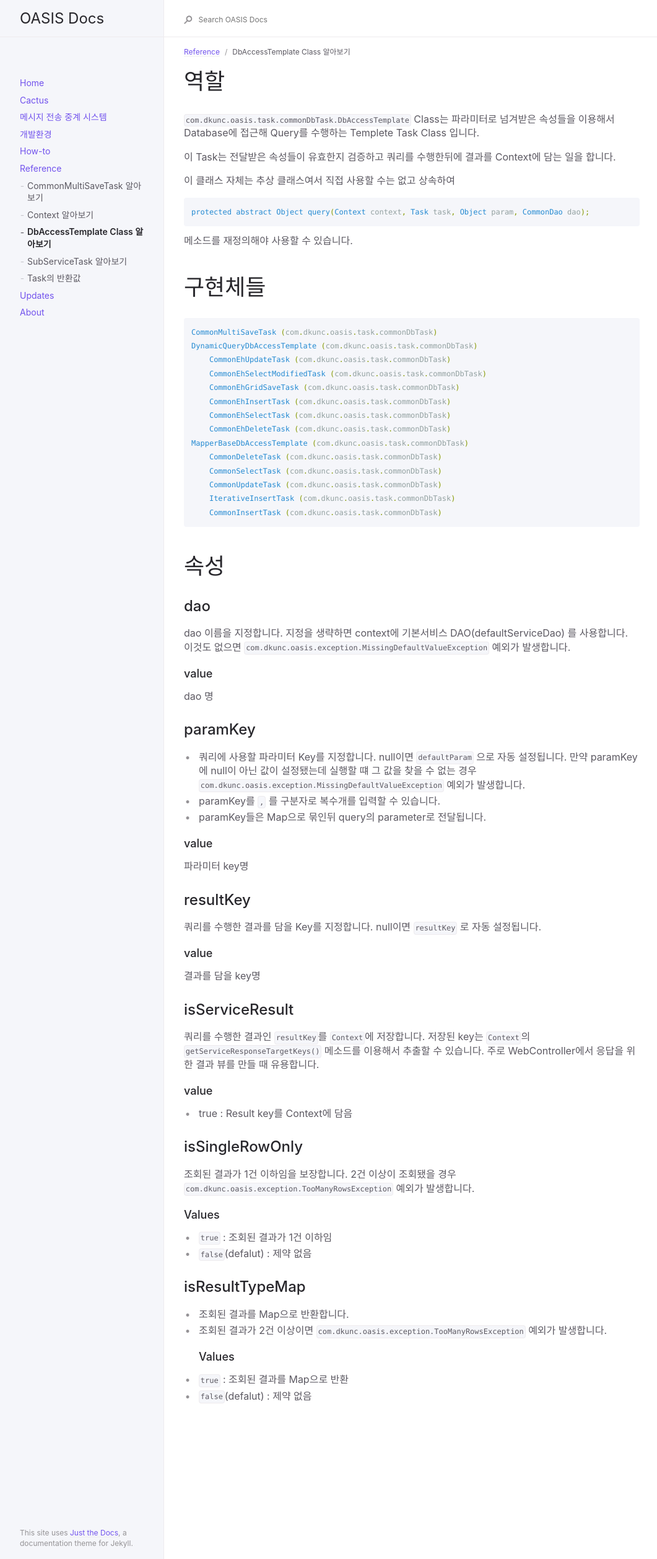
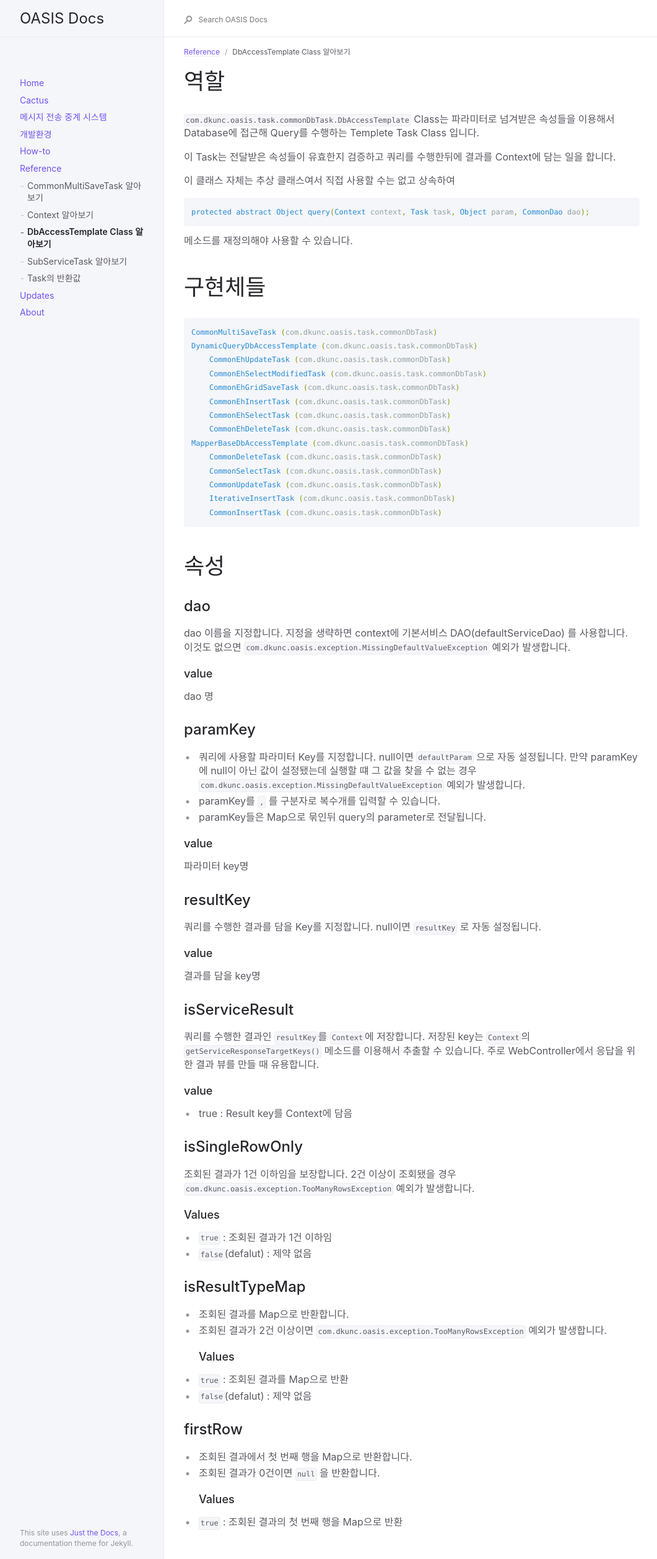
Before and after one commit to oasis-official/oasis-official.github.io, a Jekyll site: the page built from docs/reference/DBAccessTemplete.md, in a window 1280 px wide. Shown: the whole page at 62% size, without its empty margins (91-1152 px from the left). Built offline with Jekyll 4.4.1, drawn with Linux system fonts in a browser that asks for light colours.

Commit message:
add firstRow option ref

```diff
--- a/docs/reference/DBAccessTemplete.md
+++ b/docs/reference/DBAccessTemplete.md
@@ -72,3 +72,9 @@ dao 명
 ### Values
 * `true` : 조회된 결과를 Map으로 반환
 * `false`(defalut) : 제약 없음
+
+## firstRow
+* 조회된 결과에서 첫 번째 행을 Map으로 반환합니다.
+* 조회된 결과가 0건이면 `null` 을 반환합니다.
+### Values
+* `true` : 조회된 결과의 첫 번째 행을 Map으로 반환
```
